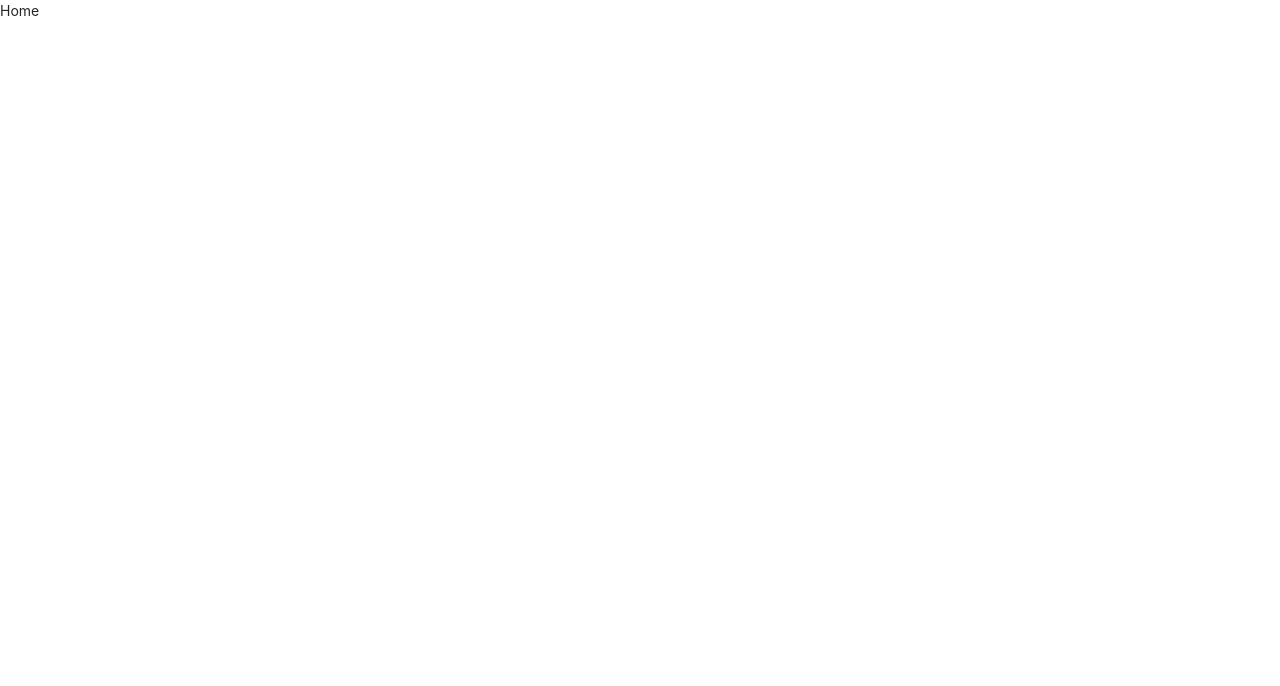
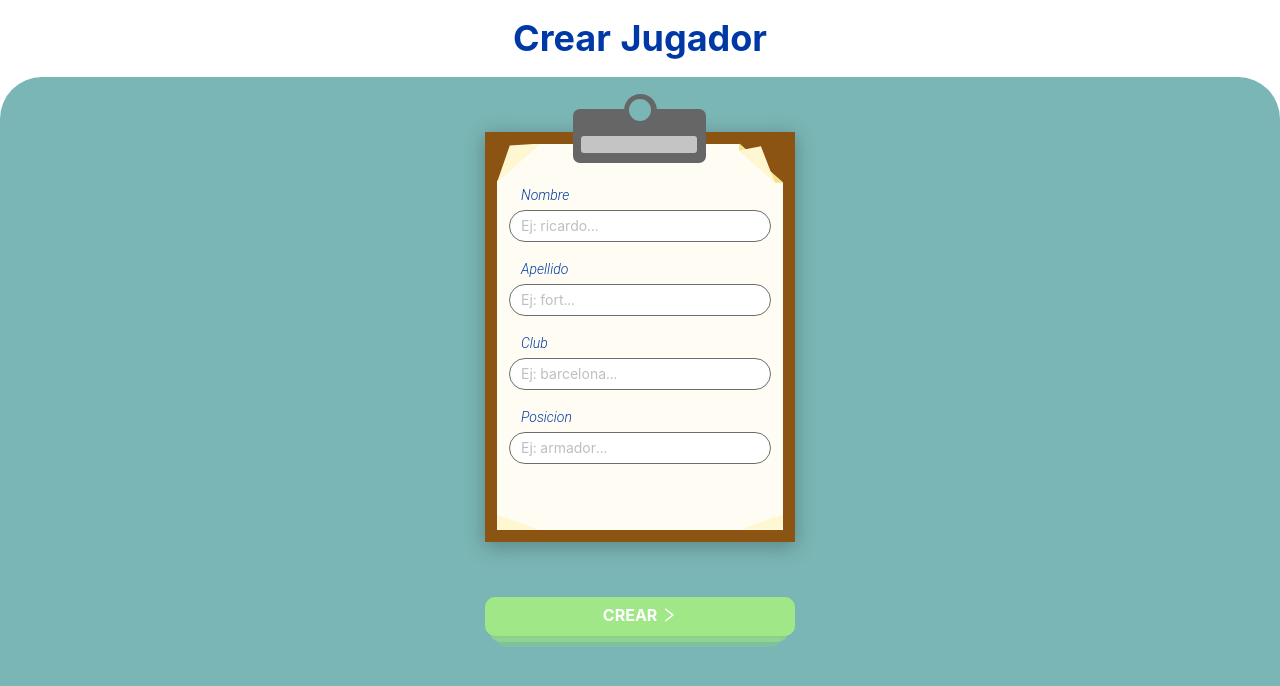
Before and after one commit to UrielQuevedo/tantos, a Next.js app: page / in a window 1280 px wide. Shown: the top 686 px of the page. Built offline with nearby package versions, Linux system fonts and the light colour scheme.

Commit message:
chore: layout, theme colors, redirect implemented

```diff
--- a/components/atoms/big-title/_style.module.scss
+++ b/components/atoms/big-title/_style.module.scss
@@ -1,8 +1,8 @@
 @import 'styles/_general_styling.scss';
 
 .bigTitle {
-  text-align:center;
-  color: #0039A5;
+  text-align: center;
+  color: $primary;
   font-size: 36px;
   font-weight: bold;
   margin: 10px 0 10px 0;
--- a/components/atoms/custom-button/_style.module.scss
+++ b/components/atoms/custom-button/_style.module.scss
@@ -6,7 +6,7 @@
 
 .confirm {
   background: $confirm;
-  color: #FFFFFF;
+  color: $white;
 }
 
 .shadow1-confirm {
@@ -32,8 +32,8 @@
 
 .confirm:hover, .confirm:focus, .confirm:active {
   text-decoration: none;
-  background: #79CA5D;
-  color: #FFFFFF;
+  background: $confirm-hover;
+  color: $white;
 }
 
 .shadow1 {
--- a/components/atoms/planilla-input/_style.module.scss
+++ b/components/atoms/planilla-input/_style.module.scss
@@ -5,13 +5,13 @@
   font-style: italic;
   font-weight: 300;
   font-family: Roboto;
-  color: #015890;
+  color: $primary;
   font-size: 16px;
   text-transform: capitalize;
 }
 
 .inputForm {
-  border: 1px solid #6D6D6D !important;
+  border: 1px solid $grey-200 !important;
   box-sizing: border-box !important;
   border-radius: 23px !important;
 }
--- /dev/null
+++ b/components/layouts/HeaderLayout.jsx
@@ -0,0 +1,18 @@
+import Head from "next/head";
+
+const HeaderLayout = ({ title, children }) => {
+  return (
+    <>
+      {title && (
+        <Head>
+          <title>{title} - Tantos</title>
+          <meta name="twitter:title" content={title} />
+          <meta property="og:title" content={title} />
+        </Head>
+      )}
+      {children}
+    </>
+  );
+};
+
+export default HeaderLayout;
--- a/components/organisms/crear-usuario/_style.module.scss
+++ b/components/organisms/crear-usuario/_style.module.scss
@@ -6,5 +6,5 @@
   align-items:center;
   align-content: center;
   flex-direction: column;
-  width:100%;
+  width: 100%;
 }
--- a/pages/_app.js
+++ b/pages/_app.js
@@ -6,7 +6,6 @@ function MyApp({ Component, pageProps }) {
   return (
     <>
       <Head>
-        <title>Inicio - Tantos</title>
         <meta
           name="description"
           content="Guardar estadisticas de un jugador de basquet"
--- a/pages/crear-usuario/_style.module.scss
+++ b/pages/crear-usuario/_style.module.scss
@@ -2,7 +2,7 @@
 
 .container {
   width: 100%;
-  background: #7AB6B5;
+  background: $background;
   border-radius: 42px 42px 0px 0px;
   height: 100%;
 }
--- a/pages/crear-usuario/index.js
+++ b/pages/crear-usuario/index.js
@@ -1,6 +1,7 @@
 import Styles from "./_style.module.scss";
 import BigTitle from "components/atoms/big-title/BigTitle";
 import CrearJugadorForm from "../../components/organisms/crear-usuario/CrearJugadorForm";
+import HeaderLayout from "components/layouts/HeaderLayout";
 
 const TITLE = "Crear Jugador";
 
@@ -8,12 +9,12 @@ const { container } = Styles;
 
 const CrearUsuario = () => {
   return (
-    <>
+    <HeaderLayout title={TITLE}>
       <BigTitle title={TITLE} />
       <div className={container}>
         <CrearJugadorForm />
       </div>
-    </>
+    </HeaderLayout>
   );
 };
 
--- a/pages/index.js
+++ b/pages/index.js
@@ -1,5 +1,13 @@
+import { useEffect } from "react";
+import CrearJugador from "./crear-usuario/index.js";
+
 const Home = () => {
-  return <div>Home</div>;
+  useEffect(() => {
+    const user = localStorage.getItem("user");
+    console.log(user);
+  }, []);
+
+  return <CrearJugador />;
 };
 
 export default Home;
--- a/styles/_general_styling.scss
+++ b/styles/_general_styling.scss
@@ -1,6 +1,14 @@
 $background: #7AB6B5;
 
+$primary: #0039A5;
+$confirm: #A0E887;
+$alert: #FFCF68;
+$warning: #FF8888;
 
-$confirm: #A0E887;
 $confirm-100: rgba(151, 222, 138, 0.65);
 $confirm-200: rgba(130, 200, 141, 0.6);
+$confirm-hover: #79CA5D;
+
+$white: #FFFFFF;
+
+$grey-200: #6D6D6D;
```
